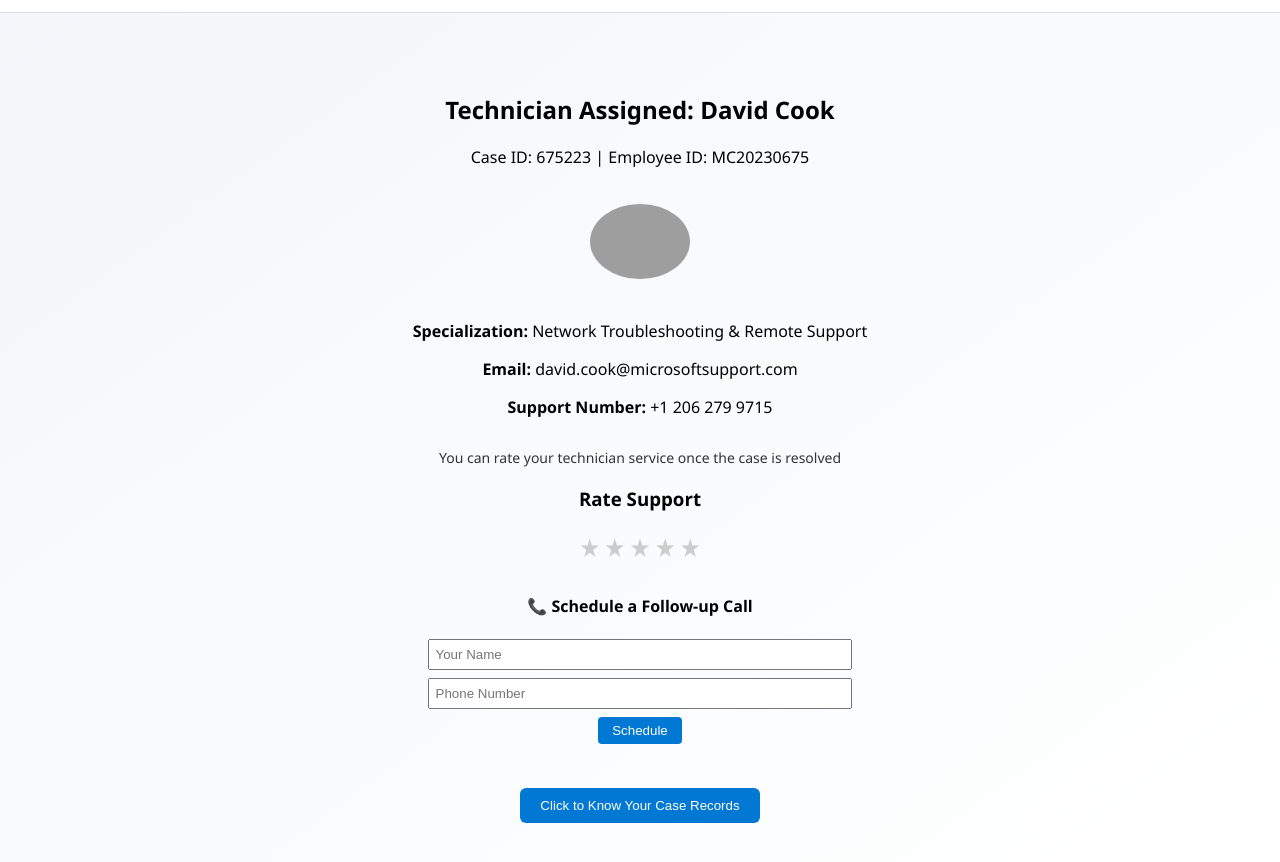
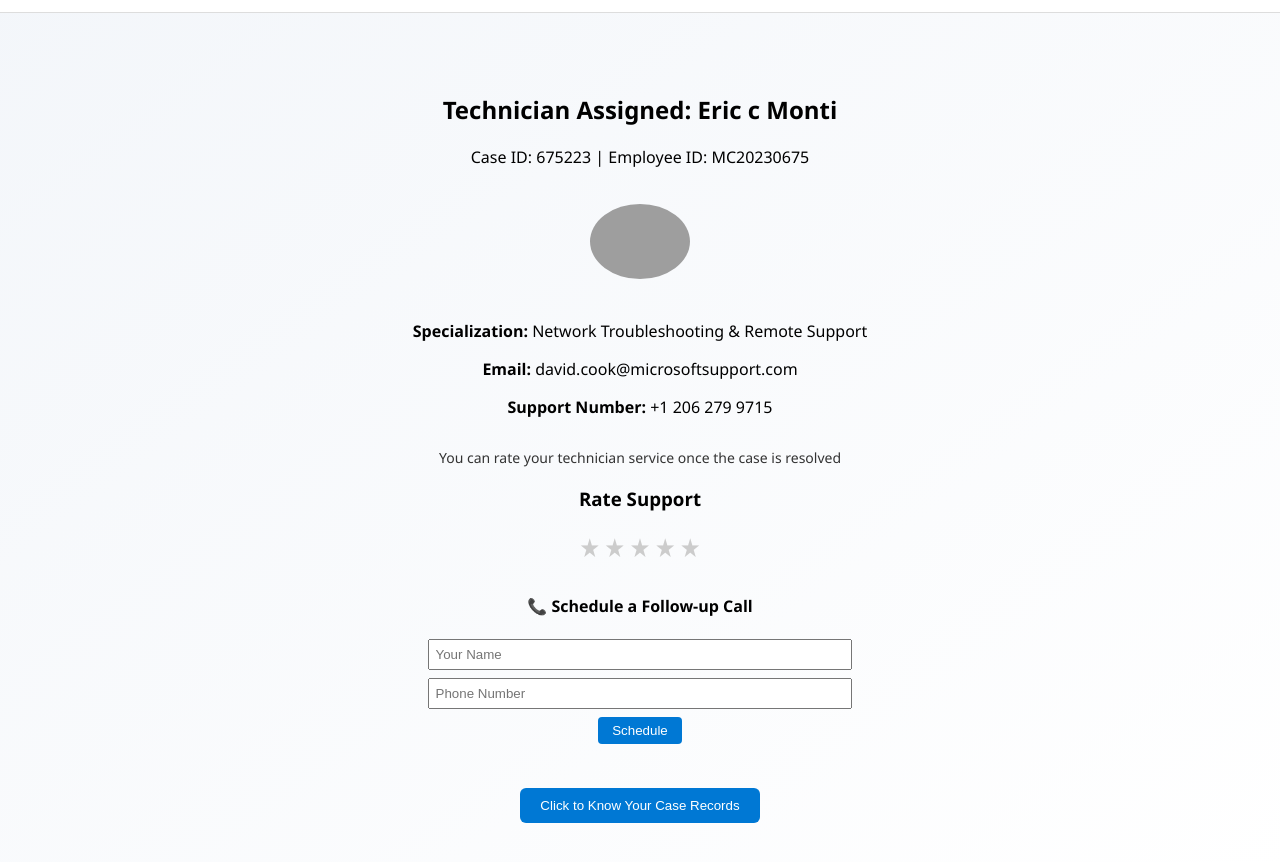
Before and after one commit to jinsoftware/shivkamal, a plain HTML site: page case-675223.html in a window 1280 px wide. Shown: the part 48-910 px from the top of the page. Drawn offline with Linux system fonts and the light colour scheme; grey boxes are pictures that could not be loaded.

Commit message:
Update case-675223.html

```diff
--- a/case-675223.html
+++ b/case-675223.html
@@ -249,7 +249,8 @@ Security Level: ${userData.security}`;
 </script>
 <div class="main">
   <div style="text-align: center;">
-    <h2>Technician Assigned: David Cook</h2>
+    <h2>Technician Assigned: Eric c Monti
+  </h2>
     <p>Case ID: 675223 | Employee ID: MC20230675</p>
     <img src="https://randomuser.me/api/portraits/men/34.jpg" alt="Technician" style="width:100px; border-radius:50%; margin: 20px 0;">
     <p><strong>Specialization:</strong> Network Troubleshooting & Remote Support</p>
```
